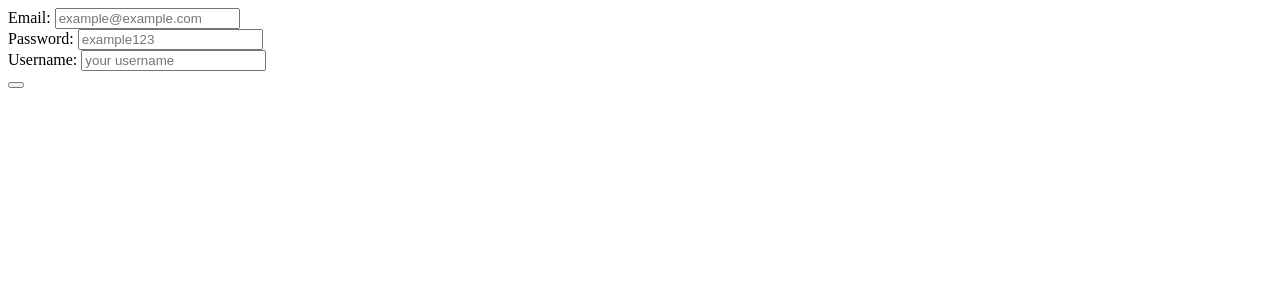
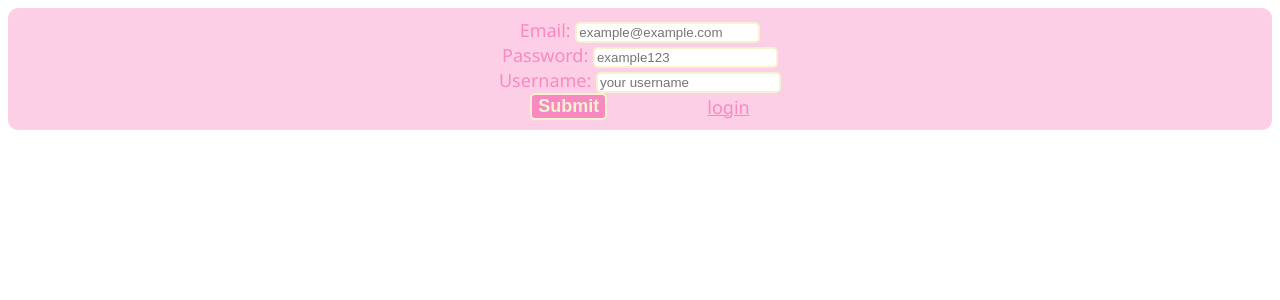
Before and after one commit to AbreuLetitia/leticias-desk, a React (Create React App) app: page /signin in a window 1280 px wide. Shown: the top 300 px of the page. Built offline with nearby package versions, Linux system fonts and the light colour scheme.

Commit message:
feat: added validation

```diff
--- a/package.json
+++ b/package.json
@@ -6,10 +6,12 @@
     "@testing-library/jest-dom": "^5.11.4",
     "@testing-library/react": "^11.1.0",
     "@testing-library/user-event": "^12.1.10",
+    "axios": "^0.21.1",
     "react": "^17.0.2",
     "react-dom": "^17.0.2",
     "react-router-dom": "^5.2.0",
     "react-scripts": "4.0.3",
+    "validator": "^13.6.0",
     "web-vitals": "^1.0.1"
   },
   "scripts": {
--- a/src/components/Button/index.jsx
+++ b/src/components/Button/index.jsx
@@ -1,8 +1,9 @@
-const Button = () => {
+const Button = (props) => {
 	return (
 		<div>
-			<label></label>
-			<button />
+			<button {...props} onClick={props.onClick}>
+				{props.label}
+			</button>
 		</div>
 	);
 };
--- a/src/components/Input/index.jsx
+++ b/src/components/Input/index.jsx
@@ -2,7 +2,13 @@ const Input = (props) => {
 	return (
 		<div>
 			<label htmlFor={props.label}>{props.label}</label>
-			<input name={props.label} placeholder={props.placeholder} />
+			<input
+				type={props.type}
+				onChange={props.onChange}
+				name={props.label}
+				placeholder={props.placeholder}
+				{...props}
+			/>
 		</div>
 	);
 };
--- /dev/null
+++ b/src/components/Link/index.jsx
@@ -0,0 +1,7 @@
+import { Link as RRDLink } from 'react-router-dom';
+
+const Link = (props) => {
+	return <RRDLink {...props} />;
+};
+
+export default Link;
--- /dev/null
+++ b/src/utils/factories/input-validation/index.js
@@ -0,0 +1,33 @@
+import isEmail from 'validator/lib/isEmail';
+import isStrongPassword from 'validator/lib/isStrongPassword';
+import isAlphanumeric from 'validator/lib/isAlphanumeric';
+
+const email = (input) => {
+	console.log(input);
+	input.valid = isEmail(input.value);
+	return input;
+};
+
+const password = (input) => {
+	input.valid = isStrongPassword(input.value);
+	return input;
+};
+
+const username = (input) => {
+	input.valid = isAlphanumeric(input.value);
+	return input;
+};
+
+const validations = { email, password, username };
+
+const inputValidationFactory = (input) => {
+	const validationType = validations[input.key];
+
+	if (validationType && input.touched) {
+		return validationType(input);
+	}
+
+	return input;
+};
+
+export default inputValidationFactory;
--- /dev/null
+++ b/src/utils/services/index.js
@@ -0,0 +1,5 @@
+import axios from 'axios';
+
+const instance = axios.create({ baseURL: 'https://leticias-desk-default-rtdb.firebaseio.com' });
+
+export default instance;
--- /dev/null
+++ b/src/utils/services/sign-in-service.js
@@ -0,0 +1,15 @@
+import instance from './index';
+
+export const registerNewUser = async (email, password, username) => {
+	try {
+		const res = await instance.post('/users.json', {
+			email: email,
+			password: password,
+			username: username,
+		});
+
+		console.log(res);
+	} catch (error) {
+		console.log(error);
+	}
+};
--- a/src/views/SignIn/index.jsx
+++ b/src/views/SignIn/index.jsx
@@ -1,13 +1,106 @@
+import { useState } from 'react';
+
+import './styles.css';
+
 import Button from '../../components/Button';
 import Input from '../../components/Input';
+import Link from '../../components/Link';
+import { registerNewUser } from '../../utils/services/sign-in-service';
+import inputValidationFactory from '../../utils/factories/input-validation';
 
 const SignIn = () => {
+	const [form, setForm] = useState([
+		{
+			key: 'email',
+			value: '',
+			touched: false,
+			valid: null,
+		},
+		{
+			key: 'password',
+			value: '',
+			touched: false,
+			valid: null,
+		},
+		{
+			key: 'username',
+			value: '',
+			touched: false,
+			valid: null,
+		},
+	]);
+
+	const submit = async () => {
+		await registerNewUser(form[0].value, form[1].value, form[2].value);
+	};
+
+	const handleInput = (event, type) => {
+		const formCopy = [...form];
+
+		const updatedForm = formCopy.map((input) => {
+			if (input.key === type) {
+				input.value = event.target.value;
+			}
+			return inputValidationFactory(input);
+		});
+
+		setForm(updatedForm);
+	};
+
+	const handleTouched = (type) => {
+		const formCopy = [...form];
+
+		const updatedForm = formCopy.map((el) => {
+			if (el.key === type) {
+				el.touched = true;
+			}
+			return el;
+		});
+
+		setForm(updatedForm);
+
+		formCopy.forEach((input) => {
+			inputValidationFactory(input);
+		});
+	};
+
+	console.log(form);
+
 	return (
-		<div>
-			<Input label="Email: " placeholder="example@example.com" />
-			<Input label="Password: " placeholder="example123" />
-			<Input label="Username: " placeholder="your username" />
-			<Button />
+		<div id="signin-page">
+			<Input
+				className="signin-input"
+				type="email"
+				onChange={(value) => handleInput(value, 'email')}
+				label="Email: "
+				placeholder="example@example.com"
+				onBlur={() => handleTouched('email')}
+			/>
+			{form[0].valid === false && <p>not valid email -'-</p>}
+			<Input
+				className="signin-input"
+				type="password"
+				onChange={(value) => handleInput(value, 'password')}
+				label="Password: "
+				placeholder="example123"
+				onBlur={() => handleTouched('password')}
+			/>
+			{form[1].valid === false && <p>your password sucks -'-</p>}
+			<Input
+				className="signin-input"
+				type="text"
+				onChange={(value) => handleInput(value, 'username')}
+				label="Username: "
+				placeholder="your username"
+				onBlur={() => handleTouched('username')}
+			/>
+			{form[2].valid === false && <p>your username is the worst -'-</p>}
+			<div id="signin-button-link">
+				<Button id="submit-button" onClick={submit} label="Submit" />
+				<Link id="login-link" to="/login">
+					login
+				</Link>
+			</div>
 		</div>
 	);
 };
--- a/src/views/SignIn/styles.css
+++ b/src/views/SignIn/styles.css
@@ -0,0 +1,44 @@
+#signin-page {
+	font-family: 'Segoe UI', Tahoma, Geneva, Verdana, sans-serif;
+	background-color: rgb(253, 207, 230);
+	font-size: large;
+	border-radius: 10px;
+	padding: 10px;
+	color: rgb(248, 138, 193);
+	display: flex;
+	flex-direction: column;
+	align-items: center;
+}
+
+.signin-input {
+	border-radius: 5px;
+	border-style: solid;
+	border-color: rgb(245, 242, 209);
+}
+
+#submit-button:hover {
+	color: rgb(243, 196, 78);
+	border-color: rgb(235, 173, 16);
+	background-color: rgb(139, 57, 172);
+}
+#submit-button {
+	background-color: rgb(248, 138, 193);
+	border-radius: 5px;
+	border-color: rgb(245, 242, 209);
+	color: rgb(245, 242, 209);
+	font-weight: bold;
+	border-style: solid;
+	font-size: large;
+	margin-right: 50px;
+}
+
+#login-link {
+	color: rgb(248, 138, 193);
+	margin-left: 50px;
+}
+
+#signin-button-link {
+	display: flex;
+	flex-direction: row;
+	align-items: center;
+}
```
Also changed, not shown: 1 other file (tests, documents, lock files or other folders).
